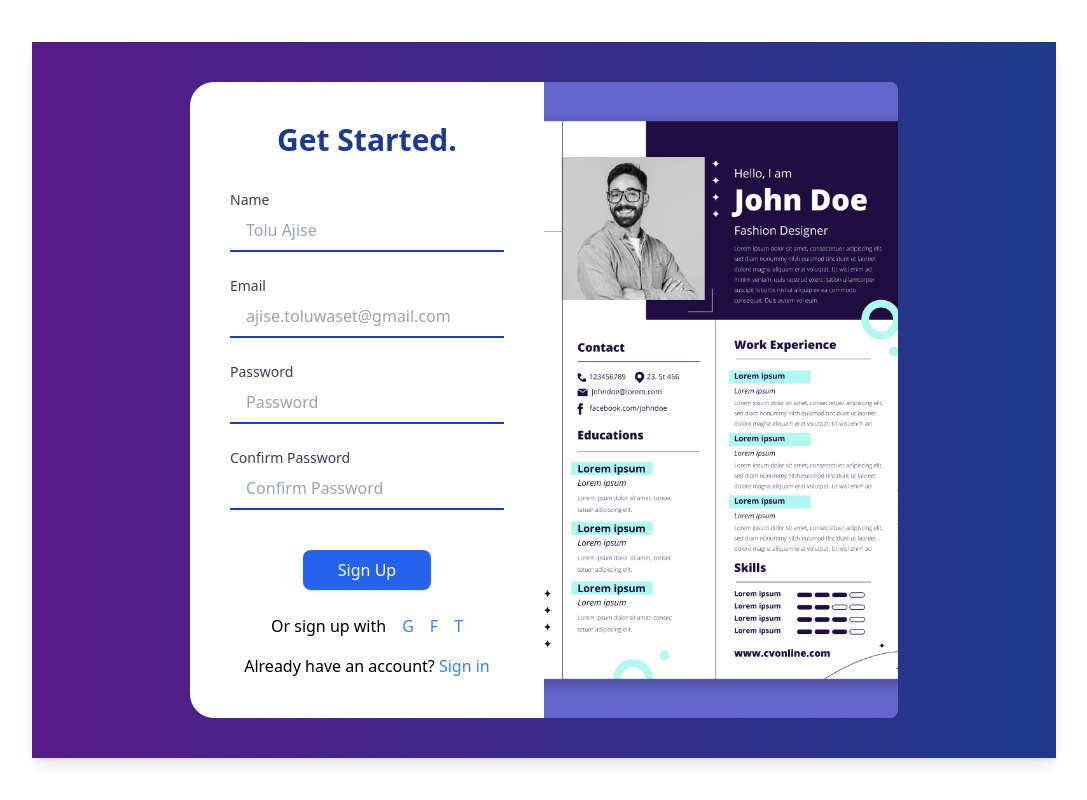
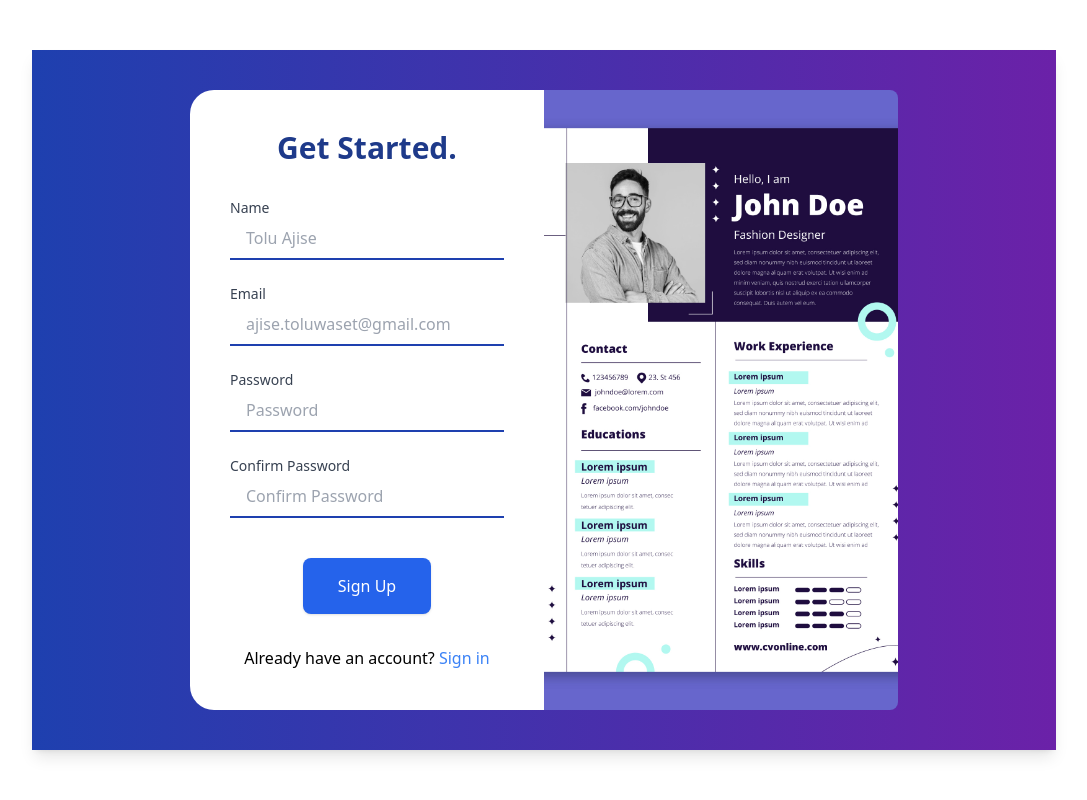
Before and after one commit to Whoistolu/cv_generator_frontend, a React (Create React App) app: page / in a window 1280 px wide. Shown: the whole page, without its empty margins (96-1183 px from the left). Built offline with nearby package versions, Linux system fonts and the light colour scheme.

Commit message:
Restyle the Signup component

```diff
--- a/src/components/shared/Signup.js
+++ b/src/components/shared/Signup.js
@@ -29,7 +29,7 @@ const Signup = () => {
 
     return (
         <div className="flex items-center justify-center min-h-screen bg-white">
-            <div className="flex items-center justify-center w-4/5 p-10 shadow-lg bg-gradient-to-r from-purple-900 to-blue-900 tol-div">
+            <div className="flex items-center justify-center w-4/5 p-10 shadow-lg bg-gradient-to-r from-blue-800 to-purple-800 tol-div">
                 <div className="flex w-3/4 bg-white rounded-3xl">
 
                     <div className="w-1/2 p-10">
@@ -79,21 +79,14 @@ const Signup = () => {
                             <div className="text-center">
                             <button
                                 type="submit"
-                                className="w-32 py-2 mt-4 text-white bg-blue-600 rounded-lg shadow hover:bg-blue-900"
+                                className="w-32 py-4 mt-4 text-white bg-blue-600 rounded-lg shadow hover:bg-blue-900"
                             >
                                 Sign Up
                             </button>
                             </div>
                         </form>
-                        <div className="flex items-center justify-center mt-6 space-x-4">
-                            <span>Or sign up with</span>
-                            <div className="flex space-x-4">
-                                <button className="text-blue-500">G</button>
-                                <button className="text-blue-500">F</button>
-                                <button className="text-blue-500">T</button>
-                            </div>
-                        </div>
-                        <div className="mt-4 text-center">
+
+                        <div className="mt-8 text-center">
                             <span>Already have an account? <a href="#" className="text-blue-500">Sign in</a></span>
                         </div>
                     </div>
```
